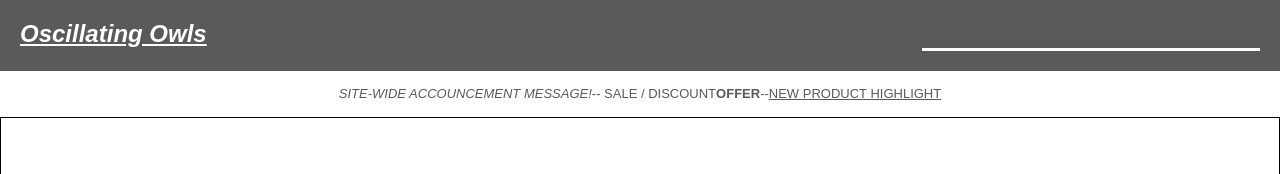
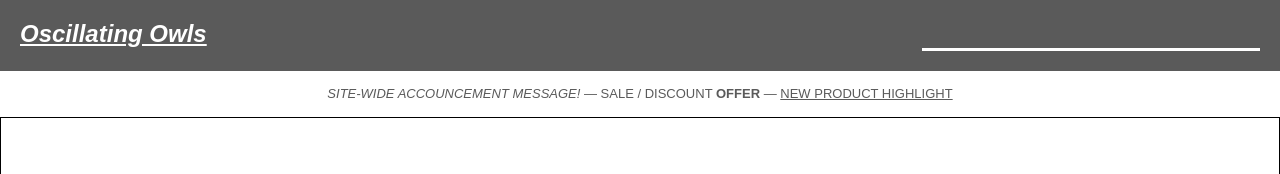
Before and after one commit to 7-Oscillating-Owls/hoo-dunit, a React app: page / in a window 1280 px wide. Shown: the top 174 px of the page. Built offline with nearby package versions, Linux system fonts and the light colour scheme.

Commit message:
fix linter issues with App

```diff
--- a/client/src/components/App/index.jsx
+++ b/client/src/components/App/index.jsx
@@ -14,9 +14,9 @@ const App = () => (
     </nav>
     <h3 className={styles.announcement}>
       <span className={styles.announcementAlert}>site-wide accouncement message!</span>
-      -- sale / discount
+      <span> — sale / discount </span>
       <span className={styles.announcementOffer}>offer</span>
-      --
+      <span> — </span>
       <span className={styles.announcementHighlight}>new product highlight</span>
     </h3>
 
```
